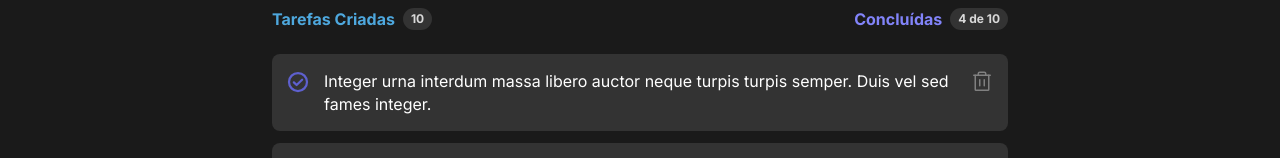
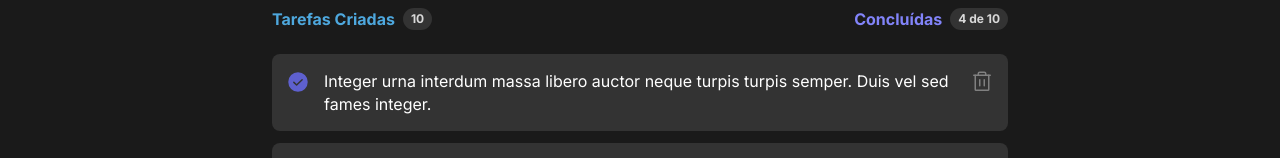
Before and after one commit to augustolr06/To-Do-List, a React (Vite) app: page / in a window 1280 px wide. Both pictures are taken after a click on the button 298 px from the left and 348 px from the top of the page. Shown: the part 263-421 px from the top of the page. Built offline with nearby package versions, Linux system fonts and the light colour scheme.

Commit message:
fix: adjust style of check and delete button

```diff
--- a/src/components/Task/Task.module.css
+++ b/src/components/Task/Task.module.css
@@ -18,12 +18,67 @@
 
 .Task button {
   background-color: transparent;
+
+  display: flex;
+  justify-content: center;
+  align-items: center;
+
+  border-radius: 100%;
   outline: 0;
   box-shadow: 0 0 0 0;
   border: none;
   cursor: pointer;
 }
 
-.Task button:hover{
-  opacity: 0.5;
+.Task .checkedButton {
+  color: var(--tertiary-600);
+  z-index: 1;
+
+  transition: color 0.3s;
 }
+
+.Task .checkedButton:hover {
+  color: var(--tertiary-500);
+}
+
+.uncheckedButton {
+  background-color: transparent;
+  color: var(--secondary-500);
+  z-index: 1;
+
+  transition: color 0.3s;
+}
+
+.uncheckedButton:hover {
+  color: var(--secondary-600);
+
+  transition: color 0.3s;
+}
+
+.shadow {
+  position: absolute;
+  border-radius: 100%;
+  background-color: transparent;
+  opacity: 1;
+  z-index: 0;
+
+  transition: background-color 0.3s opacity 0.3s;
+}
+
+.uncheckedButton:hover + .shadow{
+  background-color: var(--secondary-600);
+  opacity: 0.4;
+
+  transition: background-color 0.3s, opacity 0.3s;
+}
+
+.Task .delete {
+  color: var(--primary-300);
+
+  transition: color 0.3s;
+}
+
+
+.Task .delete:hover {
+  color: var(--danger);
+}
--- a/src/components/Task/Task.tsx
+++ b/src/components/Task/Task.tsx
@@ -14,14 +14,18 @@ export function Task() {
 		<div className={styles.Task}>
 			<button onClick={handleDoneTask}>
 				{
-					doneTask ? <CheckCircle size={24} color='#5E60CE' weight='bold' /> : <Circle size={24} color='#4EA8DE' weight='bold' />
+					doneTask ?
+						<CheckCircle size={24} weight='fill' className={styles.checkedButton} />
+						:
+						<Circle size={24} weight='bold' className={styles.uncheckedButton} />
 				}
+				<img src='src\assets\shadow.svg' className={styles.shadow}></img>
 			</button>
 
 			<span>Integer urna interdum massa libero auctor neque turpis turpis semper. Duis vel sed fames integer.</span>
 
 			<button>
-				<Trash size={24} color='#808080'/>
+				<Trash size={24} className={styles.delete} />
 			</button>
 		</div>
 	);
```
